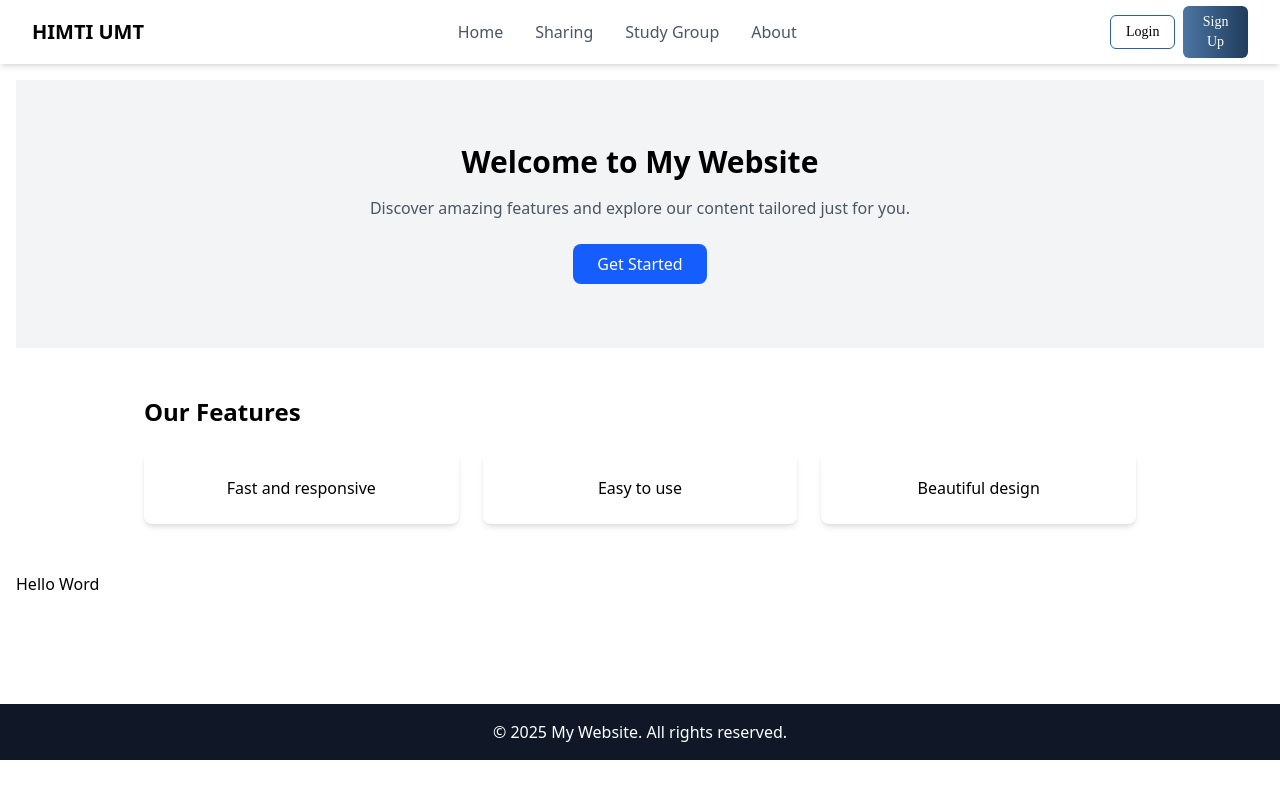
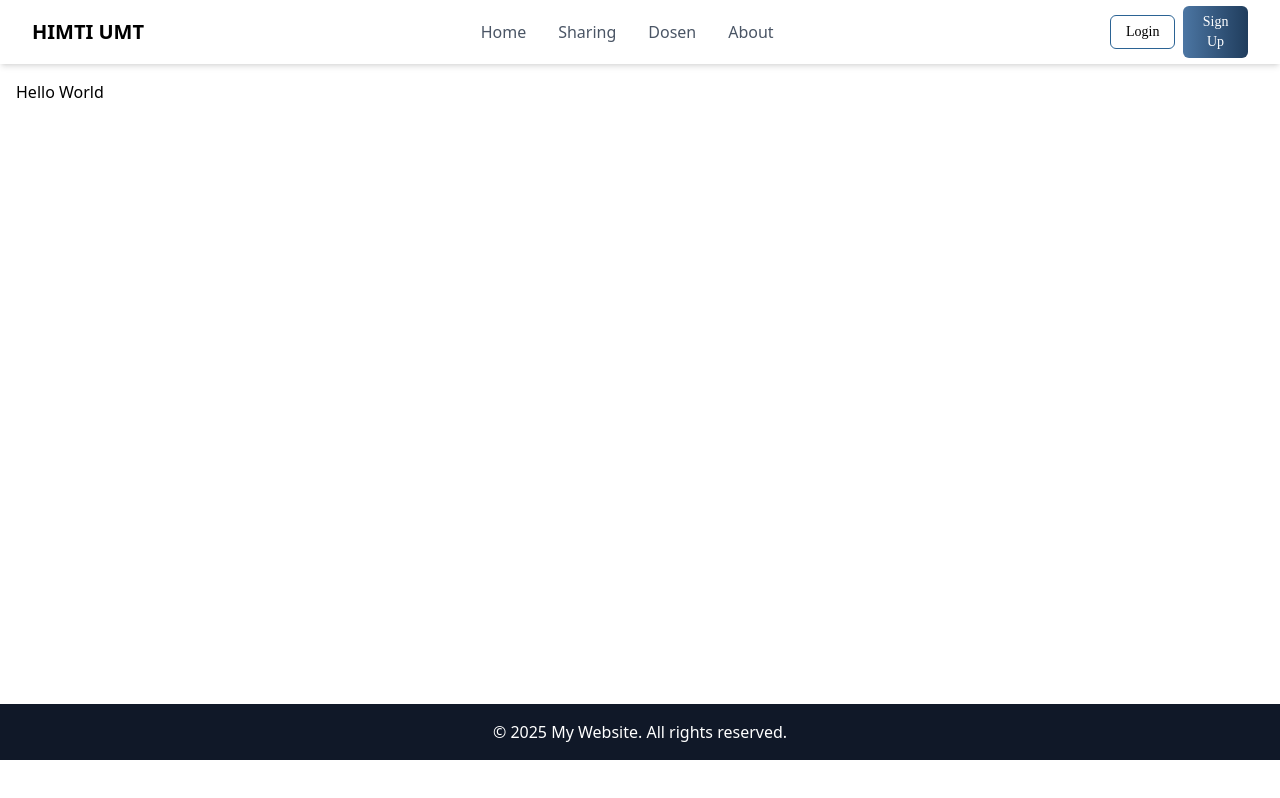
Before and after one commit to LitbangHimtiUMT/himti-web-revamp, a React (Vite) app: page /about in a window 1280 px wide. Built offline with nearby package versions, Linux system fonts and the light colour scheme.

Commit message:
add route -rifki

```diff
--- a/src/App.jsx
+++ b/src/App.jsx
@@ -1,14 +1,19 @@
 import "./App.css";
+
+import { BrowserRouter, Route, Routes } from "react-router";
 import HomePage from "./features/home/view/HomePage";
-
-
+import AboutPage from "./features/about/view/AboutPage"
 
 function App() {
   return (
-    <>
-    <HomePage></HomePage>
-
-    </>
+      <BrowserRouter>
+      <Routes>
+        <Route path="/" element={<HomePage/>} />
+        <Route path="/about" element={<AboutPage/>} />
+        <Route path="/" element={<HomePage/>} />
+        <Route path="/" element={<HomePage/>} />
+      </Routes>
+      </BrowserRouter>
   );
 }
 
--- a/src/features/about/view/AboutPage.jsx
+++ b/src/features/about/view/AboutPage.jsx
@@ -1,5 +1,5 @@
 import AboutSection from "../components/AboutSection"
-import MainLayout from "../../global/layouts/MainLayout"
+import MainLayout from "../../layout/view/MainLayout"
 
 function AboutPage() {
   return (
--- a/src/features/layout/components/Navbar.jsx
+++ b/src/features/layout/components/Navbar.jsx
@@ -8,7 +8,7 @@ import { HiOutlineMenuAlt3, HiX } from "react-icons/hi"; // Mengimpor ikon
 const navLinks = [
   { name: "Home", to: "/" },
   { name: "Sharing", to: "/sharing" },
-  { name: "Study Group", to: "/study-group" },
+  { name: "Dosen", to: "/dosen" },
   { name: "About", to: "/about" },
 ];
 
```
